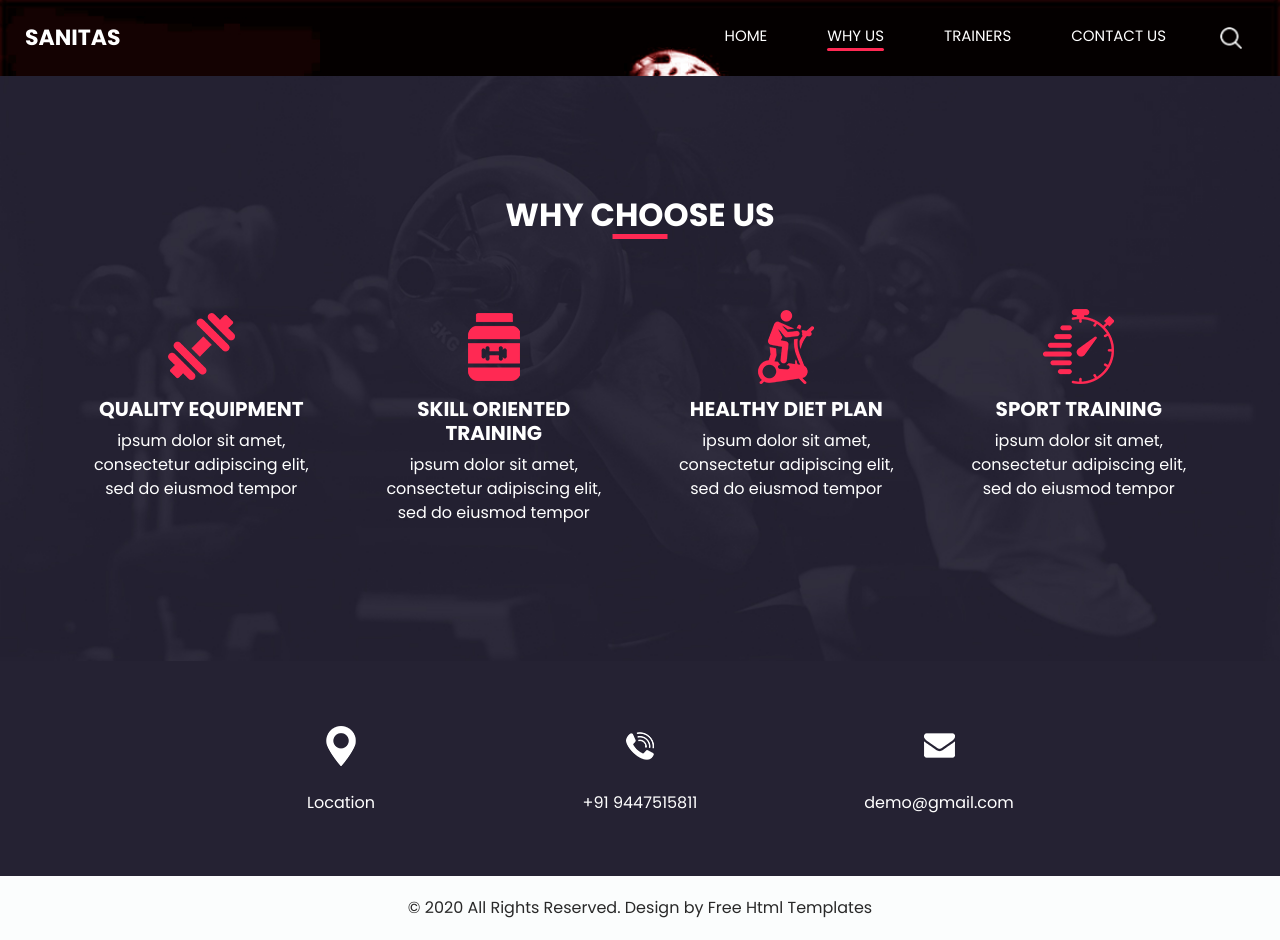
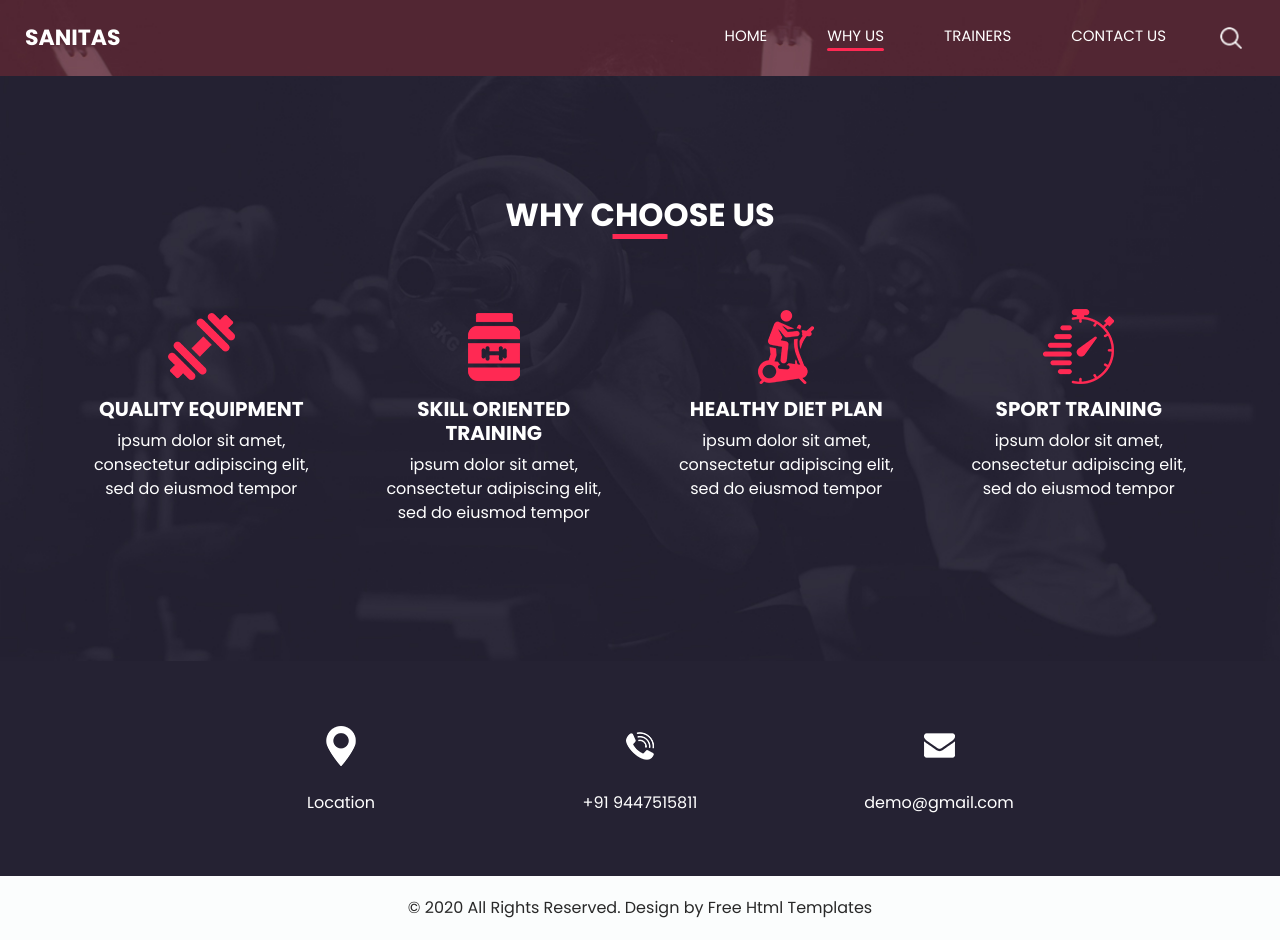
Before and after one commit to shaheen666/Sanitastkd, a plain HTML site: page why.html in a window 1280 px wide. Drawn offline with nearby package versions, Linux system fonts and the light colour scheme; files that its build step writes are made by us from their sources; files whose address does not match are found by name.

Commit message:
Update why.html

```diff
--- a/why.html
+++ b/why.html
@@ -24,7 +24,7 @@
     <!-- fonts style -->
     <link href="https://fonts.googleapis.com/css?family=Poppins:400,600,700&display=swap" rel="stylesheet">
     <!-- Custom styles for this template -->
-    <link href="style.css" rel="stylesheet"/>
+    <link href="css/style.css" rel="stylesheet"/>
     <!-- responsive style -->
     <link href="css/responsive.css" rel="stylesheet"/>
 </head>
```
